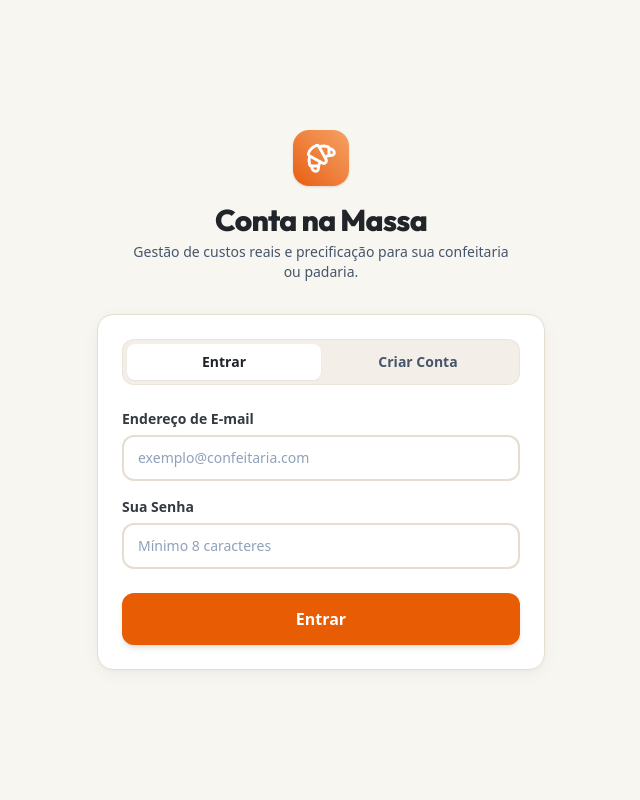
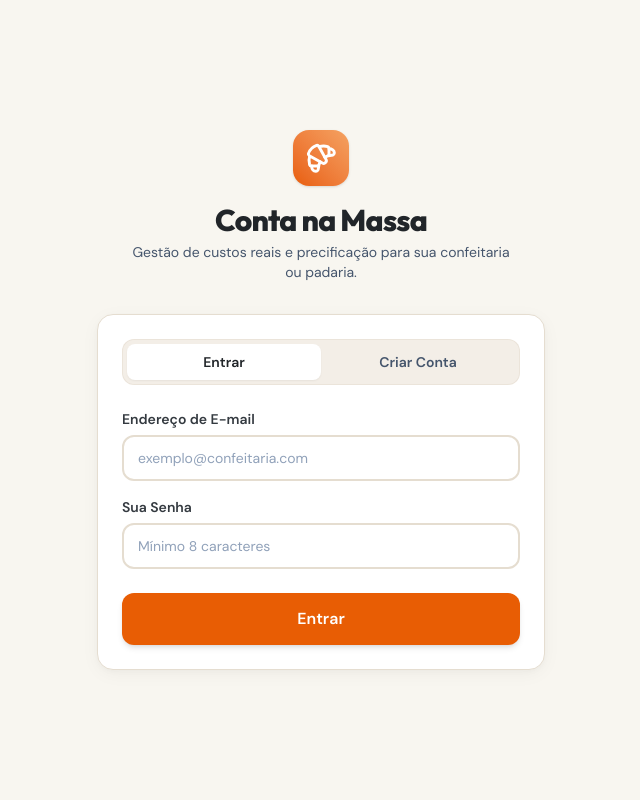
Before and after one commit to emersonart/conta-na-massa, a Laravel app: page / in a window 1280 px wide. Shown: the whole page, without its empty margins (319-959 px from the left). Run offline with Laravel 12, Linux system fonts and the light colour scheme; style sheets or scripts are compiled from the project's sources; some libraries are stand-ins or nearby versions.

Commit message:
fix(typography): resolve full-width fallback spacing and remove global tnum font features
- Configure @theme in Tailwind v4 with explicit Latin sans-serif font stack (DM Sans, DejaVu Sans, system-ui)
- Prevent Chromium fallback to Noto Sans CJK which caused wide full-width word gaps resembling broken justification
- Confine tabular-nums to numerical data cells instead of the global body

Co-authored-by: OpenBot <335604065+openbotgit[bot]@users.noreply.github.com>

```diff
--- a/backend/resources/js/index.css
+++ b/backend/resources/js/index.css
@@ -1,4 +1,9 @@
 @import "tailwindcss";
+
+@theme {
+  --font-sans: 'DM Sans', 'DejaVu Sans', system-ui, -apple-system, BlinkMacSystemFont, 'Segoe UI', Roboto, Helvetica, Arial, sans-serif;
+  --font-heading: 'Outfit', 'DejaVu Sans', system-ui, -apple-system, BlinkMacSystemFont, 'Segoe UI', Roboto, Helvetica, Arial, sans-serif;
+}
 
 @layer base {
   :root {
@@ -29,13 +34,12 @@
   body {
     background-color: #F8F6F0;
     color: #212529;
-    font-family: 'DM Sans', -apple-system, BlinkMacSystemFont, 'Segoe UI', sans-serif;
-    font-feature-settings: "cv02", "cv03", "cv04", "cv11", "tnum";
+    font-family: var(--font-sans);
     -webkit-tap-highlight-color: transparent;
   }
 
-  h1, h2, h3, h4, h5, h6 {
-    font-family: 'Outfit', sans-serif;
+  h1, h2, h3, h4, h5, h6, .font-heading {
+    font-family: var(--font-heading);
   }
 }
 
@@ -45,12 +49,8 @@
   font-feature-settings: "tnum";
 }
 
-.font-heading {
-  font-family: 'Outfit', sans-serif;
-}
-
 .font-body {
-  font-family: 'DM Sans', sans-serif;
+  font-family: var(--font-sans);
 }
 
 /* Smooth shadows for recipe cards */
```
